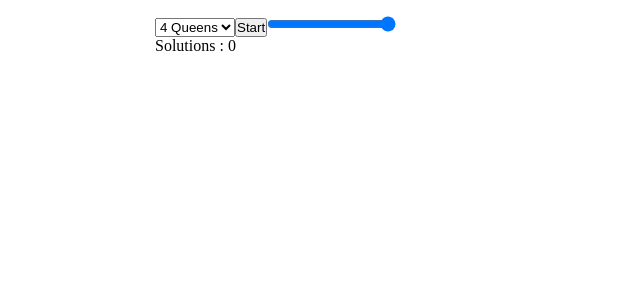
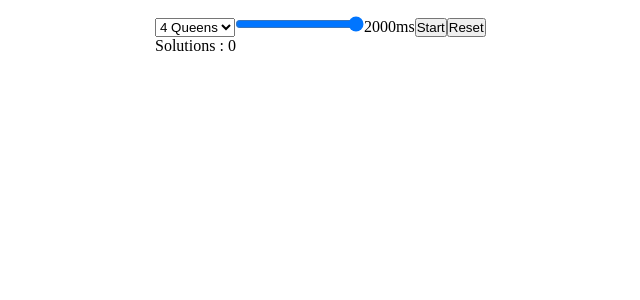
Before and after one commit to RitamChakraborty/n_queen_visualization, a React (Vite) app: page / in a window 1280 px wide. Shown: the top 300 px of the page, without its empty margins (117-757 px from the left). Built offline with nearby package versions, Linux system fonts and the light colour scheme.

Commit message:
Add reset button and speed indicator

```diff
--- a/src/views/App.tsx
+++ b/src/views/App.tsx
@@ -37,6 +37,10 @@ export default function App() {
         boardModel.setSpeed(getSpeed());
     }
 
+    function reset() {
+        location.reload();
+    }
+
     return (
         <div id="Home">
             <div className="container">
@@ -52,11 +56,6 @@ export default function App() {
                         <option value="4">4 Queens</option>
                         <option value="8">8 Queens</option>
                     </select>
-                    <button
-                        onClick={start}
-                        disabled={boardModel.status === Status.IN_PROGRESS}
-                    >Start
-                    </button>
                     <input
                         type="range"
                         name="speed"
@@ -68,6 +67,17 @@ export default function App() {
                         onChange={onSpeedChange}
                         disabled={boardModel.status === Status.IN_PROGRESS}
                     />
+                    <span>{boardModel.speed}ms</span>
+                    <button
+                        onClick={start}
+                        disabled={boardModel.status === Status.IN_PROGRESS}
+                    >Start
+                    </button>
+                    <button
+                        onClick={reset}
+                    >
+                        Reset
+                    </button>
                 </nav>
                 <div className="solutions">Solutions : {boardModel.solutions}</div>
                 <div className="boards">
```
